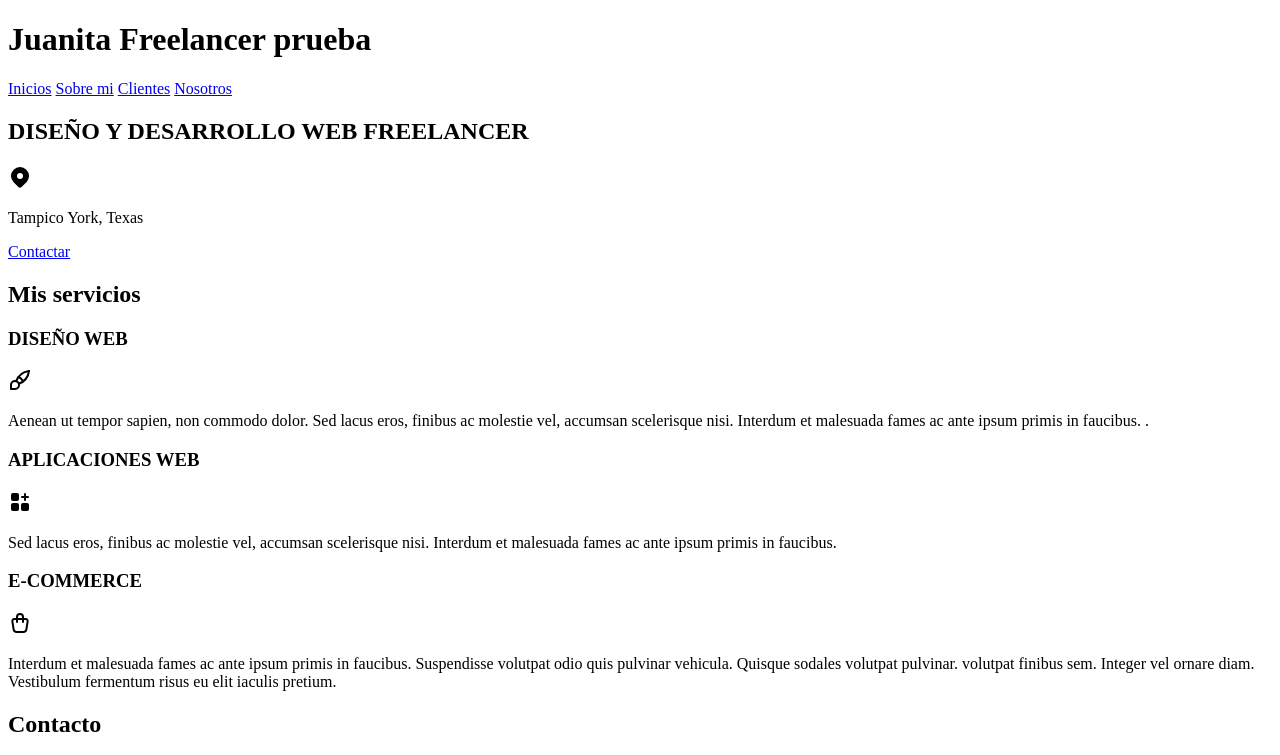
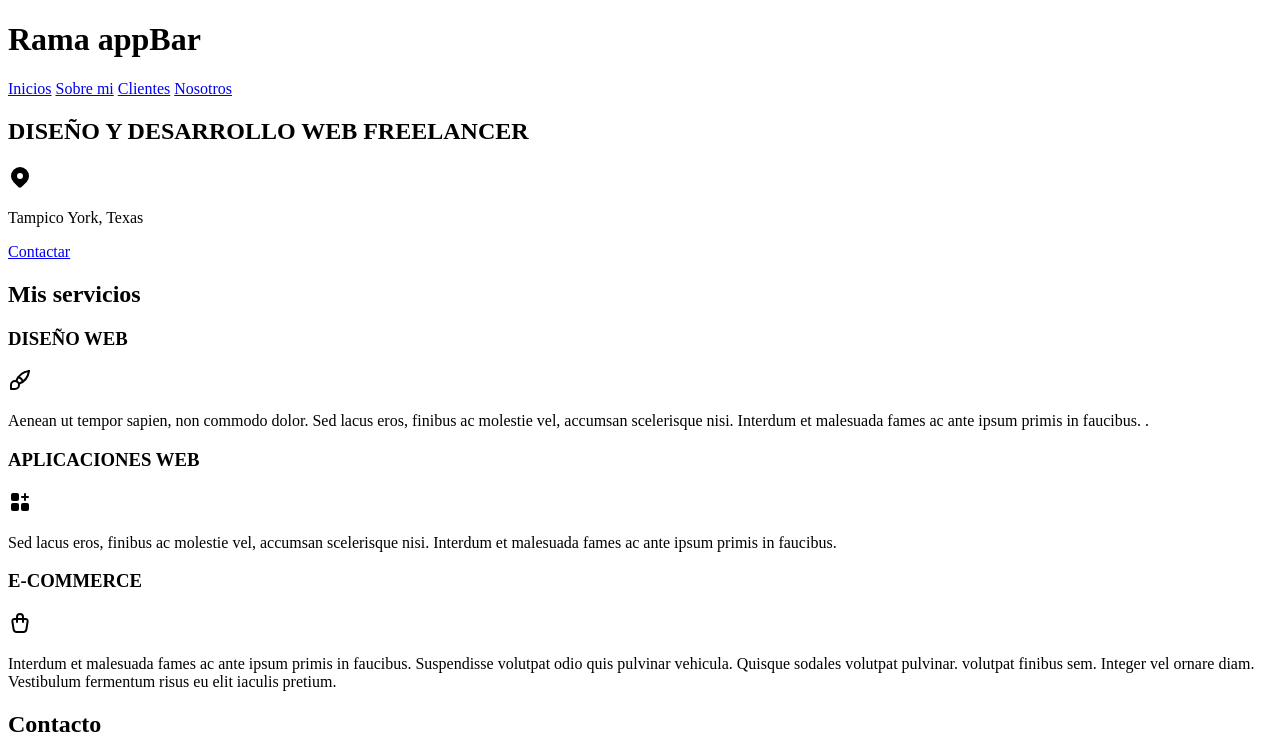
Before and after one commit to emoralesraddare/AppCursoGit, a plain HTML site: page index.html in a window 1280 px wide. Shown: the top 755 px of the page. Drawn offline with Linux system fonts and the light colour scheme.

Commit message:
cambios en appBar

```diff
--- a/index.html
+++ b/index.html
@@ -9,7 +9,7 @@
 
 <body>
     <header>
-        <h1> Juanita Freelancer prueba</h1>
+        <h1>Rama appBar</h1>
     </header>
 
     <nav>
```
